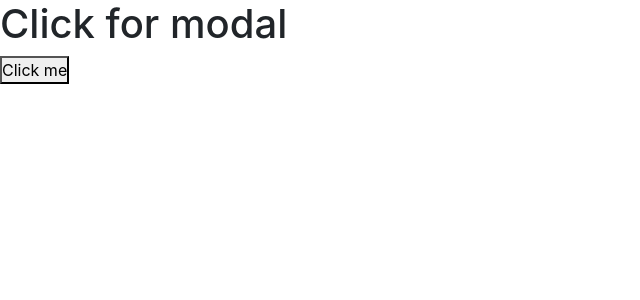
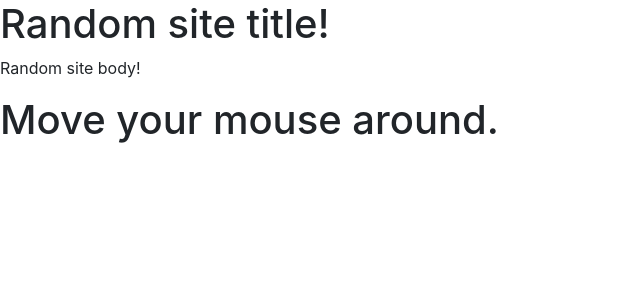
Before and after one commit to cnickp-code/CursorTracker, a React (Create React App) app: page / in a window 1280 px wide. Shown: the top 300 px of the page, without its empty margins (0-640 px from the left). Built offline with nearby package versions, Linux system fonts and the light colour scheme; no server answers.

Commit message:
Added permission to access modal

```diff
--- a/src/App.js
+++ b/src/App.js
@@ -1,23 +1,56 @@
 import React from 'react';
-import { useContext } from 'react';
+import { useState, useContext, useEffect } from 'react';
 import './App.css';
 import 'bootstrap/dist/css/bootstrap.min.css';
 import AppModal from './components/AppModal'
 import MainContext from './contexts/MainContext';
+import useMousePosition from './hooks/useMousePosition';
 
 function App(props) {
+
   const {
+    permitModal,
+    handlePermitModal,
     handleShowModal
   } = useContext(MainContext)
+
+  useEffect(() => {
+    setTimeout(() => {
+      handlePermitModal(true);
+      console.log('modal1: true')
+      console.log(permitModal);
+    }, 5000)
+  }, [])
+
+  const { x, y } = useMousePosition();
+
+  const hasMovedCursor = typeof x === "number" && typeof y === "number";
 
   const toggleModal = () => {
     handleShowModal(true);
   }
 
+  if(y === 0 && permitModal) {
+    console.log('modal toggled')
+    toggleModal();
+    handlePermitModal(false);
+
+    setTimeout(() => {
+      handlePermitModal(true);
+      console.log('long modal toggled')
+    }, 5000);
+  }
+
   return (
-    <div>
-      <h1>Click for modal</h1>
-      <button onClick={toggleModal}>Click me</button>
+    <div className="App">
+      <h1>Random site title!</h1>
+      <p>Random site body!</p>
+      {/* <button onClick={toggleModal}>Click me</button> */}
+      <h1>
+        {hasMovedCursor
+          ? `Your cursor is at ${x}, ${y}.`
+          : "Move your mouse around."}
+      </h1>
 
       <AppModal />
     </div>
--- a/src/contexts/MainContext.js
+++ b/src/contexts/MainContext.js
@@ -2,7 +2,10 @@ import React, { Component } from 'react';
 
 const MainContext = React.createContext({
     showModal: false,
-    handleShowModal: () => {}
+    permitModal: false,
+
+    handleShowModal: () => {},
+    handlePermitModal: () => {}
 })
 
 export default MainContext;
@@ -11,7 +14,8 @@ export class MainContextProvider extends Component {
     constructor(props) {
         super(props)
         this.state = {
-            showModal: false
+            showModal: false,
+            permitModal: false,
         }
     }
 
@@ -21,11 +25,19 @@ export class MainContextProvider extends Component {
         })
     }
 
+    handlePermitModal = (permitModal) => {
+        this.setState({
+            permitModal
+        })
+    }
+
     render() {
         const value = {
             showModal: this.state.showModal,
+            permitModal: this.state.permitModal,
 
-            handleShowModal: this.handleShowModal
+            handleShowModal: this.handleShowModal,
+            handlePermitModal: this.handlePermitModal,
         }
         return (
             <MainContext.Provider value={value}>
--- /dev/null
+++ b/src/hooks/useMousePosition.js
@@ -0,0 +1,19 @@
+import { useState, useEffect } from "react";
+
+const useMousePosition = () => {
+  const [mousePosition, setMousePosition] = useState({ x: null, y: null });
+
+  const updateMousePosition = ev => {
+    setMousePosition({ x: ev.clientX, y: ev.clientY });
+  };
+
+  useEffect(() => {
+    window.addEventListener("mousemove", updateMousePosition);
+
+    return () => window.removeEventListener("mousemove", updateMousePosition);
+  }, []);
+
+  return mousePosition;
+};
+
+export default useMousePosition;
```
